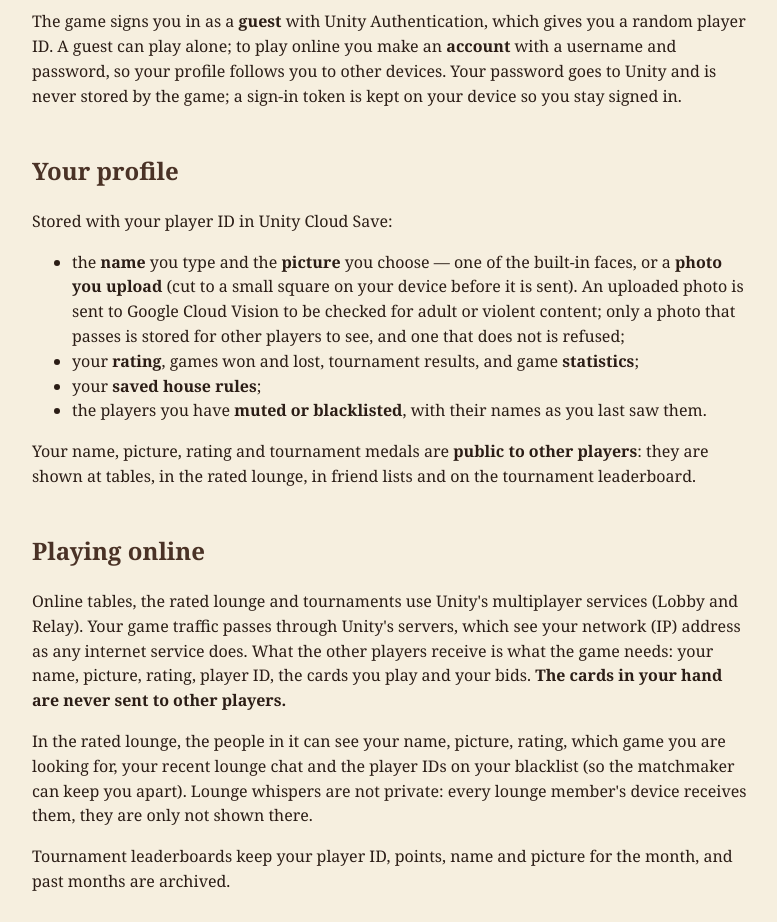
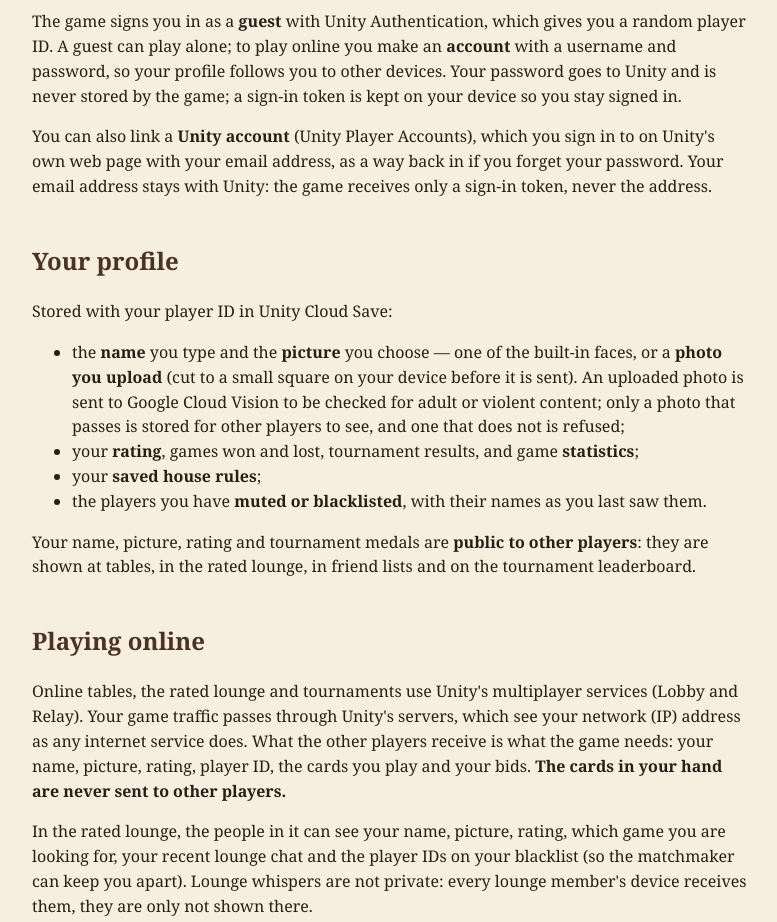
Before and after one commit to metropolisiii/PinochleGame, a plain HTML site: page index.html in a window 1280 px wide. Shown: the part 780-1702 px from the top of the page, without its empty margins (248-1025 px from the left). Drawn offline with Linux system fonts and the light colour scheme.

Commit message:
Privacy policy: Unity account sign-in for recovery

```diff
--- a/index.html
+++ b/index.html
@@ -18,6 +18,7 @@
 </ul>
 <h2>Signing in</h2>
 <p>The game signs you in as a <strong>guest</strong> with Unity Authentication, which gives you a random player ID. A guest can play alone; to play online you make an <strong>account</strong> with a username and password, so your profile follows you to other devices. Your password goes to Unity and is never stored by the game; a sign-in token is kept on your device so you stay signed in.</p>
+<p>You can also link a <strong>Unity account</strong> (Unity Player Accounts), which you sign in to on Unity&#39;s own web page with your email address, as a way back in if you forget your password. Your email address stays with Unity: the game receives only a sign-in token, never the address.</p>
 <h2>Your profile</h2>
 <p>Stored with your player ID in Unity Cloud Save:</p>
 <ul>
```
